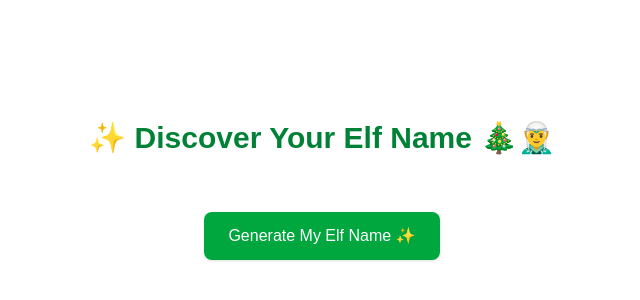
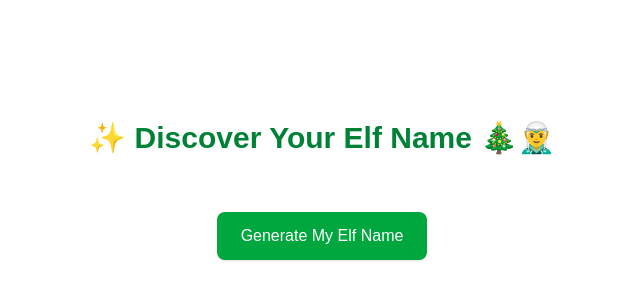
Before and after one commit to Mbiydzenyuy3/santas-magic-hub, a Next.js app: page /magic/elf-name in a window 1280 px wide. Shown: the part 210-510 px from the top of the page, without its empty margins (318-958 px from the left). Built offline with nearby package versions, Linux system fonts and the light colour scheme.

Commit message:
feat: added logic to take the array of elf name from first, middle and last and generate it and with a slow fade in animation

```diff
--- a/app/magic/elf-name/page.tsx
+++ b/app/magic/elf-name/page.tsx
@@ -50,7 +50,7 @@ export default function ElfNamePage() {
 
       {loading && (
         <div className="text-lg text-red-600 animate-pulse">
-          Crafting your magical elf identity... 🎁✨
+          Crafting your magical elf identity... ✨
         </div>
       )}
 
@@ -68,7 +68,7 @@ export default function ElfNamePage() {
         onClick={generateElfName}
         className="mt-8 px-6 py-3 bg-green-600 hover:bg-green-700 text-white rounded-lg shadow"
       >
-        Generate My Elf Name ✨
+        Generate My Elf Name
       </button>
     </div>
   )
```
